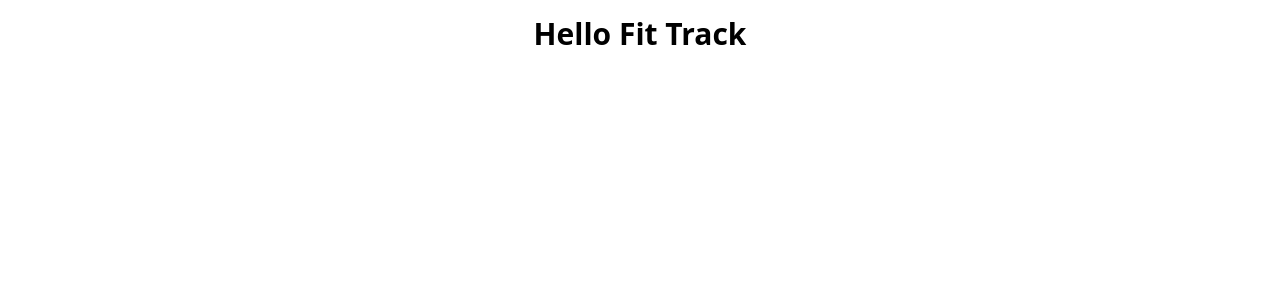
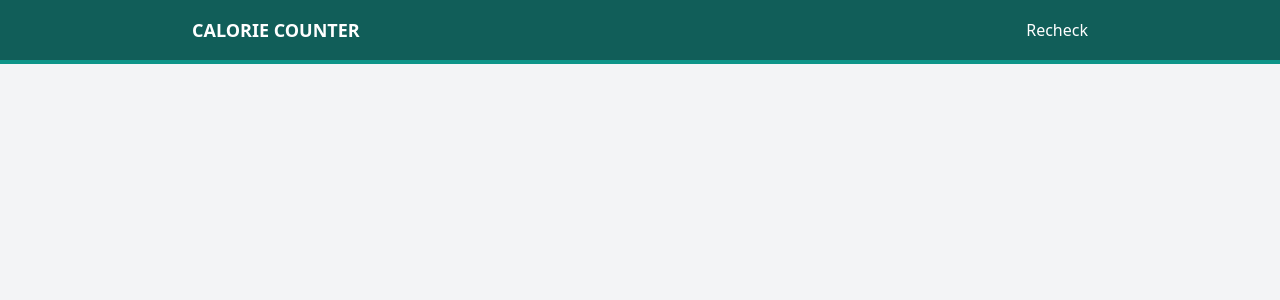
Before and after one commit to wichofly/fitTrack-app, a React (Vite) app: page / in a window 1280 px wide. Shown: the top 300 px of the page. Built offline with nearby package versions, Linux system fonts and the light colour scheme.

Commit message:
feat: created Header component

```diff
--- a/index.html
+++ b/index.html
@@ -8,7 +8,7 @@
   <title>Fit Track</title>
 </head>
 
-<body>
+<body class="bg-gray-100">
   <div id="root"></div>
   <script type="module" src="/src/main.tsx"></script>
 </body>
--- a/src/App.tsx
+++ b/src/App.tsx
@@ -1,7 +1,9 @@
+import { Header } from './components/Header';
+
 function App() {
   return (
     <>
-      <p className="text-3xl font-bold text-center my-4">Hello Fit Track</p>
+      <Header />
     </>
   );
 }
--- /dev/null
+++ b/src/components/Header.tsx
@@ -0,0 +1,11 @@
+export const Header = () => {
+  return (
+    <header className=" bg-teal-800 text-white border-b-4 border-teal-600 p-4 ">
+      <div className="max-w-4xl mx-auto flex justify-between">
+        <h1 className="text-lg font-bold uppercase">Calorie Counter</h1>
+
+        <button>Recheck</button>
+      </div>
+    </header>
+  );
+};
```
